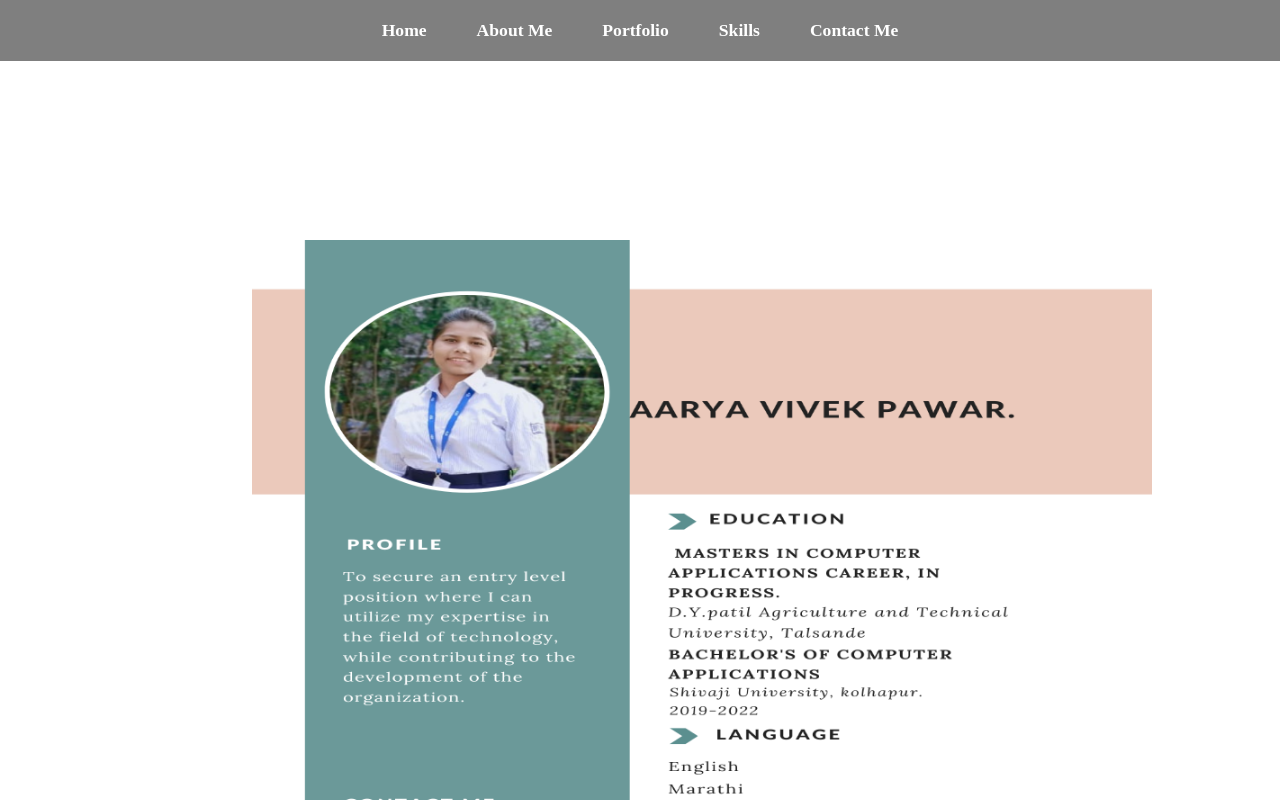
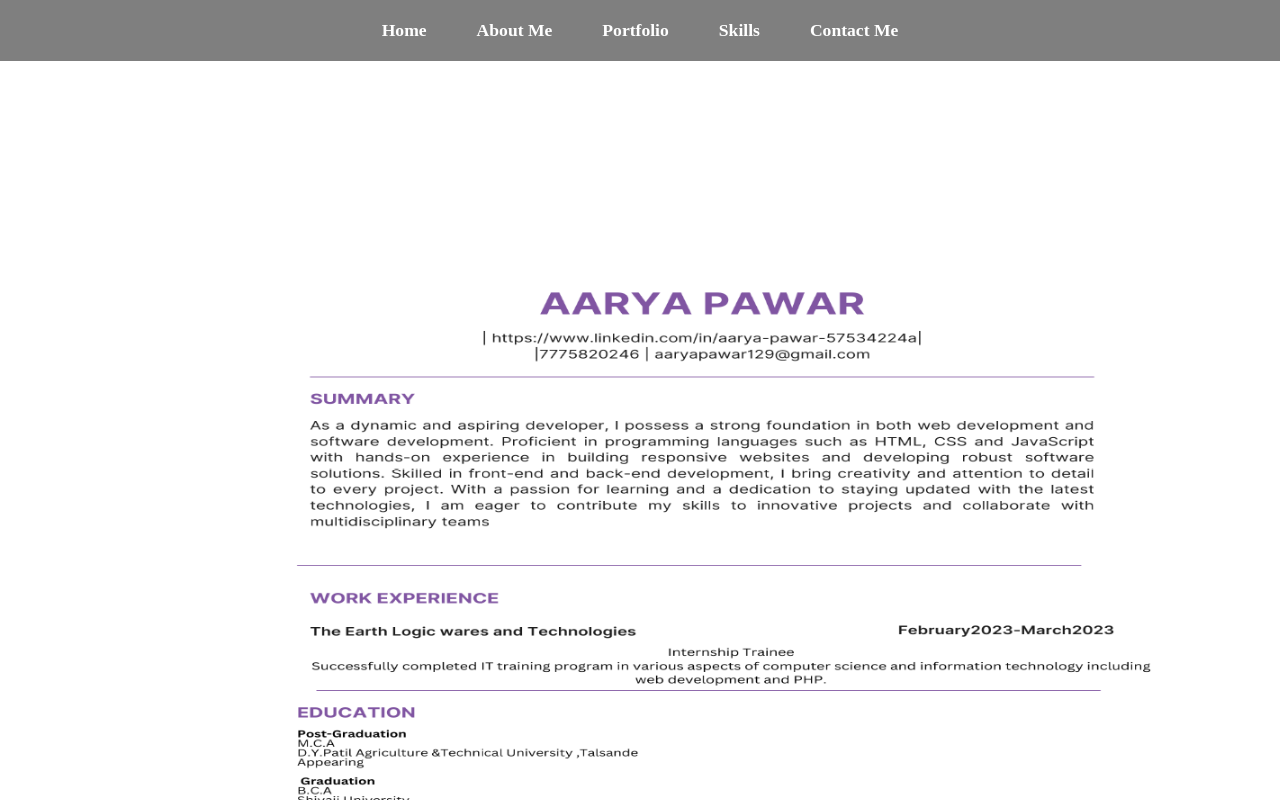
Before and after one commit to 12aarya/Portfolio, a plain HTML site: page portfolio.html in a window 1280 px wide. Shown: the top 800 px of the page. Drawn offline with Linux system fonts and the light colour scheme.

Commit message:
Add files via upload

```diff
--- a/portfolio.html
+++ b/portfolio.html
@@ -19,7 +19,7 @@
 			<div class="main">
 				<section id="portfolio">
 					<div class="img">
-					<img src="resume.png">
+					<img src="resumes.png">
 				</div>
 			</div>
 		</section>
```
